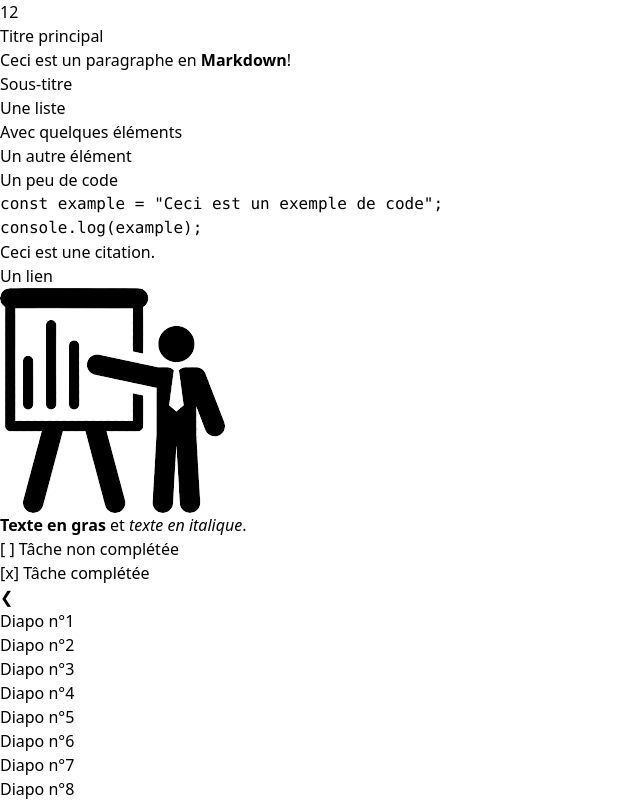
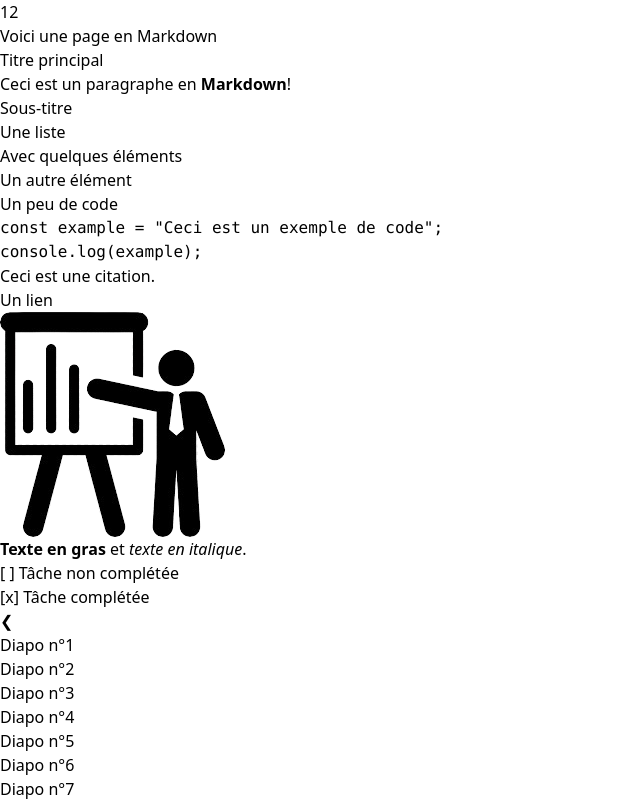
Before and after one commit to Fabien83560/react-slides, a React (Vite) app: page / in a window 1280 px wide. Both pictures are taken after a click on the button ">>". Shown: the top 800 px of the page, without its empty margins (0-640 px from the left). Built offline with nearby package versions, Linux system fonts and the light colour scheme.

Commit message:
Ability to put a props in Markdown component

```diff
--- a/src/components/App.jsx
+++ b/src/components/App.jsx
@@ -96,7 +96,48 @@ export default function App() {
                     />
                 </Slide>,
         () =>   <Slide>
-                    <Markdown />
+            <Title text={"Voici une page en Markdown"} size={8} position="center"/>
+                    <TwoColumn
+                    leftColumn={
+                        <Markdown markdownText={
+`
+# Titre principal
+
+Ceci est un paragraphe en **Markdown**!
+
+## Sous-titre
+
+- Une liste
+- Avec quelques éléments
+- Un autre élément
+
+### Un peu de code
+
+\`\`\`javascript
+const example = "Ceci est un exemple de code";
+console.log(example);
+\`\`\`
+
+> Ceci est une citation.
+
+[Un lien](https://wikipedia.com)
+`
+                                                } />
+
+                    }
+                    rightColumn={
+                        <Markdown markdownText={
+`
+![Une image](/src/assets/presentation.png)
+
+**Texte en gras** et *texte en italique*.
+
+- [ ] Tâche non complétée
+- [x] Tâche complétée
+`
+                        }/>
+                    }
+                    />
                 </Slide>
     ];
 
--- a/src/components/Markdown.jsx
+++ b/src/components/Markdown.jsx
@@ -1,36 +1,7 @@
+import React from 'react';
 import ReactMarkdown from 'react-markdown'
 
-export default function Markdown({ }) {
-    const text = `
-# Titre principal
-
-Ceci est un paragraphe en **Markdown**!
-
-## Sous-titre
-
-- Une liste
-- Avec quelques éléments
-- Un autre élément
-
-### Un peu de code
-
-\`\`\`javascript
-const example = "Ceci est un exemple de code";
-console.log(example);
-\`\`\`
-
-> Ceci est une citation.
-
-[Un lien](http://example.com)
-
-![Une image](/src/assets/presentation.png)
-
-**Texte en gras** et *texte en italique*.
-
-- [ ] Tâche non complétée
-- [x] Tâche complétée
-
-`;
+export default function Markdown({ markdownText }) {
 
     // Styles Tailwind pour chaque type d'élément Markdown
     const components = {
@@ -64,6 +35,6 @@ console.log(example);
     };
 
     return (
-        <ReactMarkdown components={components}>{text}</ReactMarkdown>
+        <ReactMarkdown components={components}>{markdownText}</ReactMarkdown>
     );
 }
```
